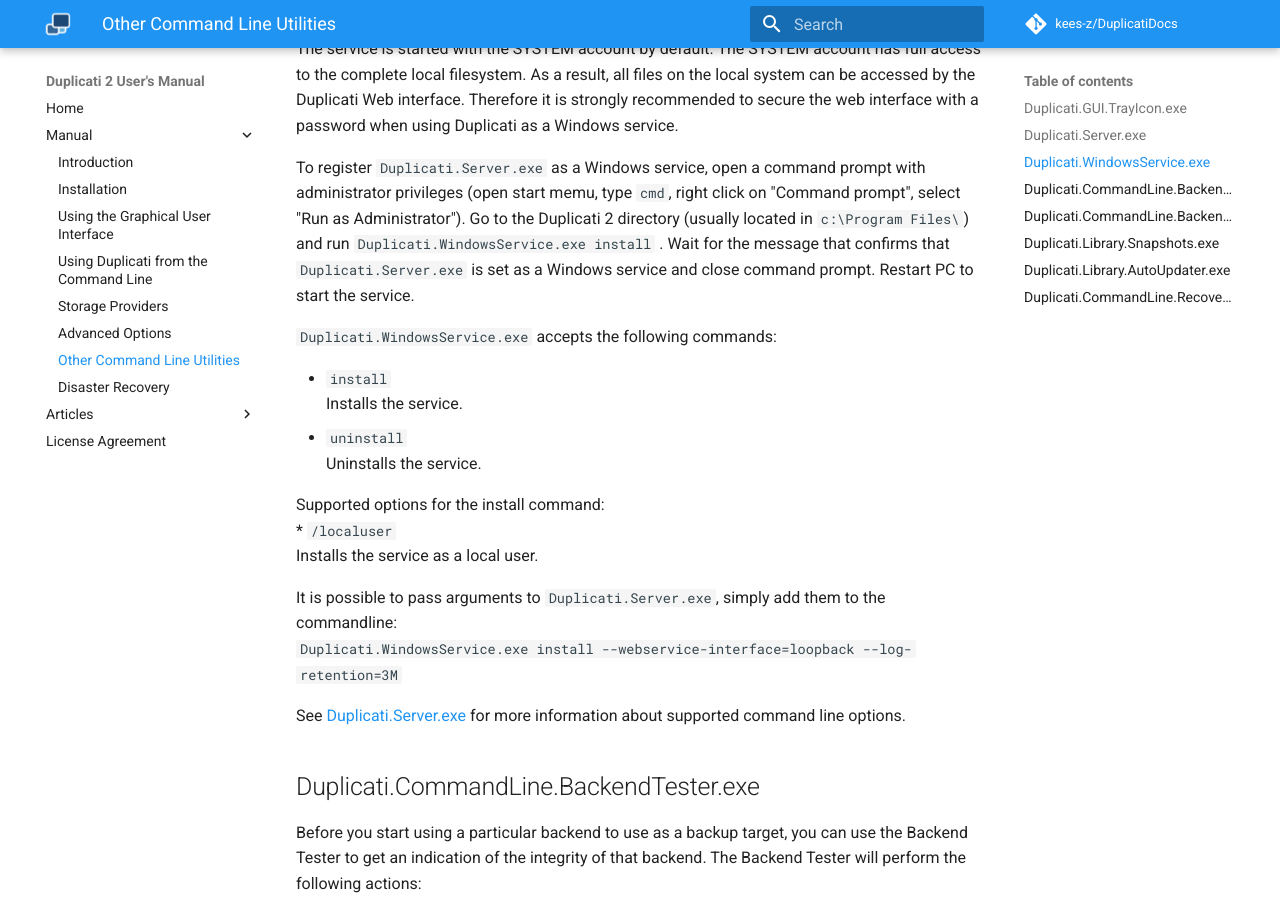
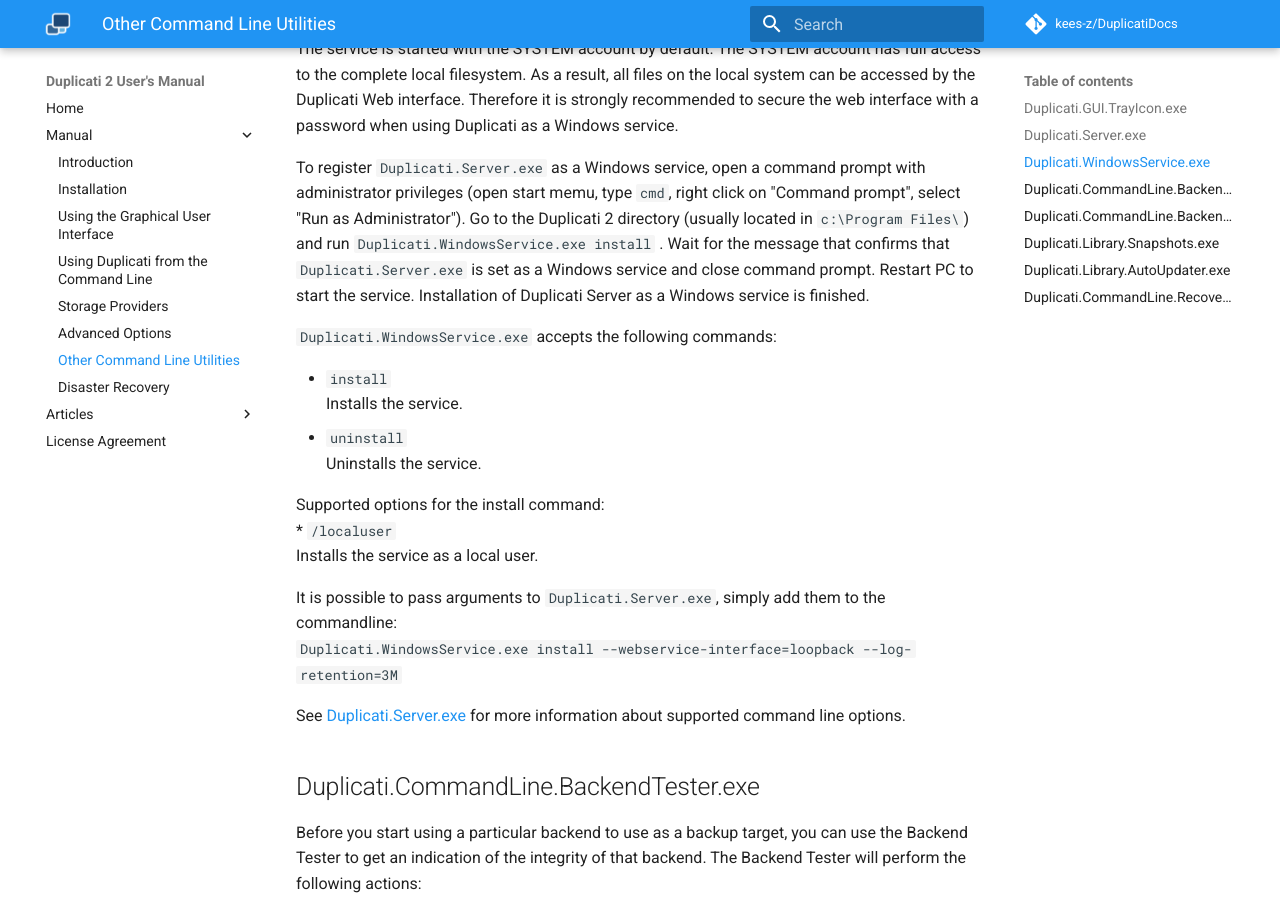
Before and after one commit to kees-z/DuplicatiDocs, an MkDocs documentation site: the page built from docs/07-other-command-line-utilities.md, in a window 1280 px wide and 900 px high, scrolled down 3315 px. Built offline with MkDocs 1.6.1 and Material for MkDocs 9.7.7, drawn with Linux system fonts in a browser that asks for light colours; comment, search, counter and statistics services are not loaded; old or Windows-style settings are respelled for this version of MkDocs.

Commit message:
Update 07-other-command-line-utilities.md

```diff
--- a/docs/07-other-command-line-utilities.md
+++ b/docs/07-other-command-line-utilities.md
@@ -91,7 +91,7 @@ This command line tool can be used to register Duplicati.Server.exe as a Windows
 
 The service is started with the SYSTEM account by default. The SYSTEM account has full access to the complete local filesystem. As a result, all files on the local system can be accessed by the Duplicati Web interface. Therefore it is strongly recommended to secure the web interface with a password when using Duplicati as a Windows service.
 
-To register `Duplicati.Server.exe` as a Windows service, open a command prompt with administrator privileges (open start memu, type `cmd`, right click on "Command prompt", select  "Run as Administrator"). Go to the Duplicati 2 directory (usually located in `c:\Program Files\`) and run `Duplicati.WindowsService.exe install` . Wait for the message that confirms that `Duplicati.Server.exe` is set as a Windows service and close command prompt. Restart PC to start the service.
+To register `Duplicati.Server.exe` as a Windows service, open a command prompt with administrator privileges (open start memu, type `cmd`, right click on "Command prompt", select  "Run as Administrator"). Go to the Duplicati 2 directory (usually located in `c:\Program Files\`) and run `Duplicati.WindowsService.exe install` . Wait for the message that confirms that `Duplicati.Server.exe` is set as a Windows service and close command prompt. Restart PC to start the service. Installation of Duplicati Server as a Windows service is finished.
 
 `Duplicati.WindowsService.exe` accepts the following commands:
 
```
